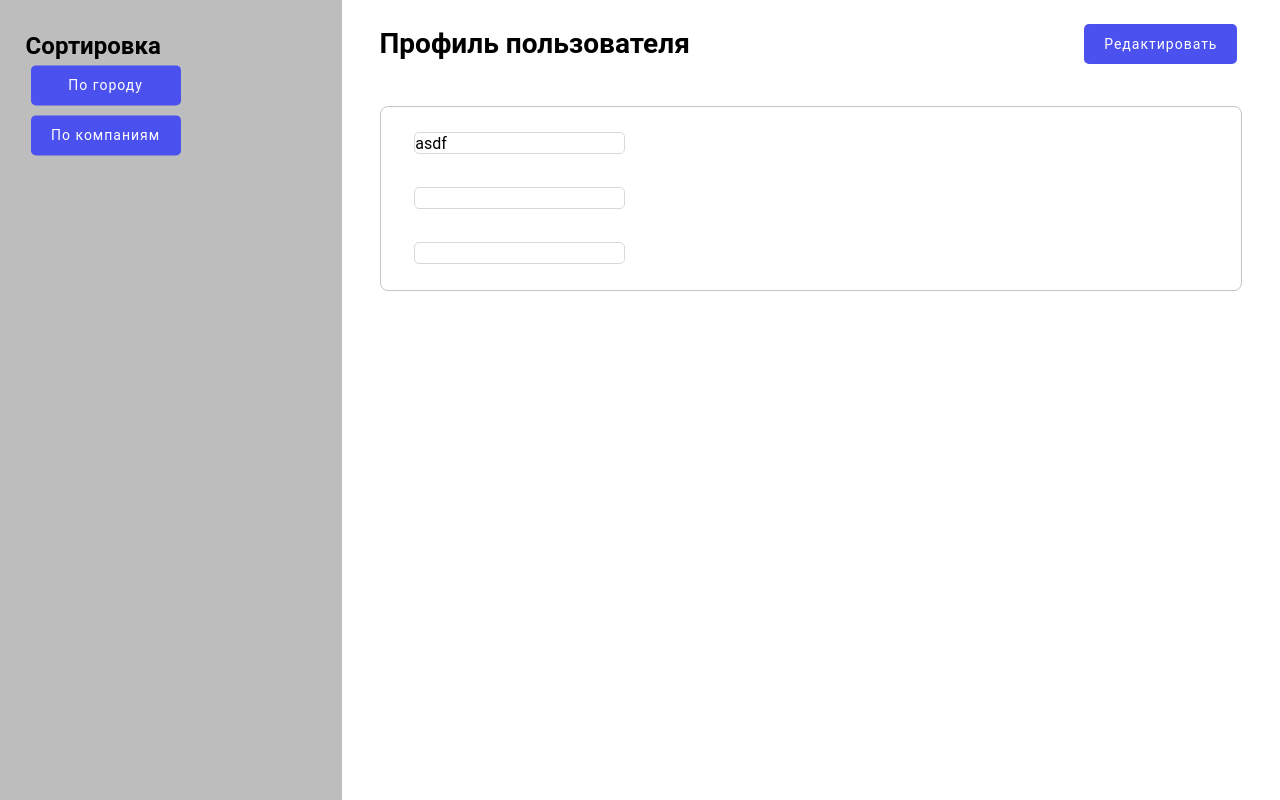
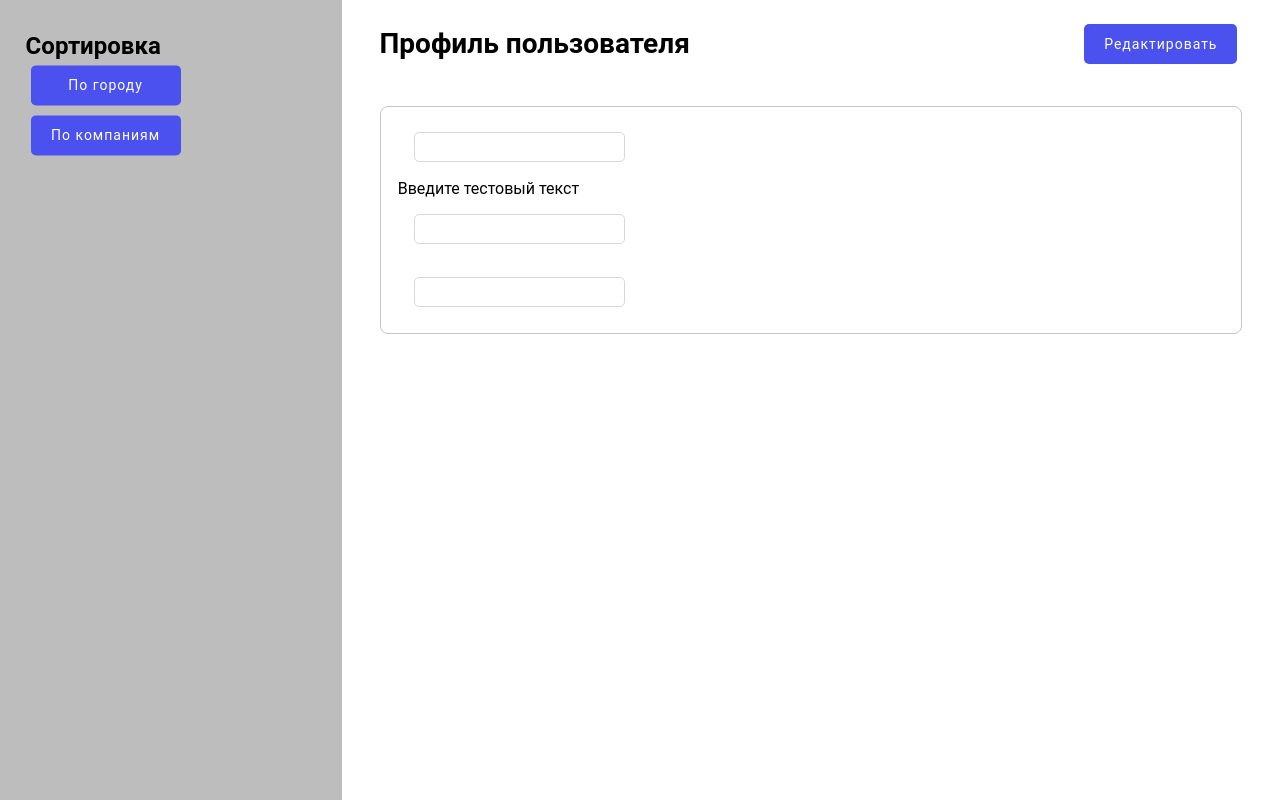
Before and after one commit to ArtemHard/person_list, a React (Create React App) app in the folder app/: page / in a window 1280 px wide. Built offline with nearby package versions, Linux system fonts and the light colour scheme; no server answers.

Commit message:
creating input with transorm label

```diff
--- a/app/src/pages/ProfilePage.tsx
+++ b/app/src/pages/ProfilePage.tsx
@@ -12,7 +12,6 @@ const FormWrapper = styled.div`
 
 const Form = styled.form.attrs({
   autocomplete: "off",
-  name: "profile",
 })`
   display: flex;
   flex-direction: column;
@@ -47,7 +46,8 @@ const Input = styled.input.attrs<InputType>((props) => ({
   disabled: disabledInput(props),
 }))<InputType>`
   width: 211px;
-  height: 22px;
+  height: 30px;
+  padding: 1%;
   margin: 2%;
   color: ${(props) => {
     if (!!ColorInputIsDisabled(disabledInput(props))) {
@@ -59,6 +59,24 @@ const Input = styled.input.attrs<InputType>((props) => ({
   background: #ffffff;
   border: 1px solid #d8d8d8;
   border-radius: 5px;
+
+  :focus ~ .label,  /* фокус на input */
+:not(:placeholder-shown) ~ .label  /* в input есть значение */ {
+    transform: translateY(-30px) translateX(10px) scale(0.75);
+  }
+
+  :not(:placeholder-shown) ~ .label {
+    color: #808097; /* сероватый */
+  }
+  :focus ~ .label {
+    color: #dc2f55; /* красный, фокус в поле */
+  }
+`;
+// https://xhtml.ru/2021/html/how-to-create-fancy-jumping-text-input-labels/
+const Label = styled.label.attrs({
+  className: "label",
+})`
+  transition: transform 200ms, color 200ms;
 `;
 
 type InputType = {
@@ -68,15 +86,23 @@ type InputType = {
 };
 
 export const ProfilePage = () => {
-  const [isDisabled, setIsDisabled] = useState(true);
   return (
     <>
       <Header textBtn='Редактировать' titleText='Профиль пользователя' />
       <FormWrapper>
-        <Form>
-          <Input value='asdf' />
+        <Form name='profile' id='profile'>
+          <Input
+            form='profile'
+            id='test'
+            name='text'
+            // value='asdf'
+            placeholder=' '
+            type='text'
+          />
+          <Label>Введите тестовый текст</Label>
+
           <Input />
-          <Input disabled={isDisabled} />
+          <Input disabled={true} />
         </Form>
       </FormWrapper>
     </>
```
